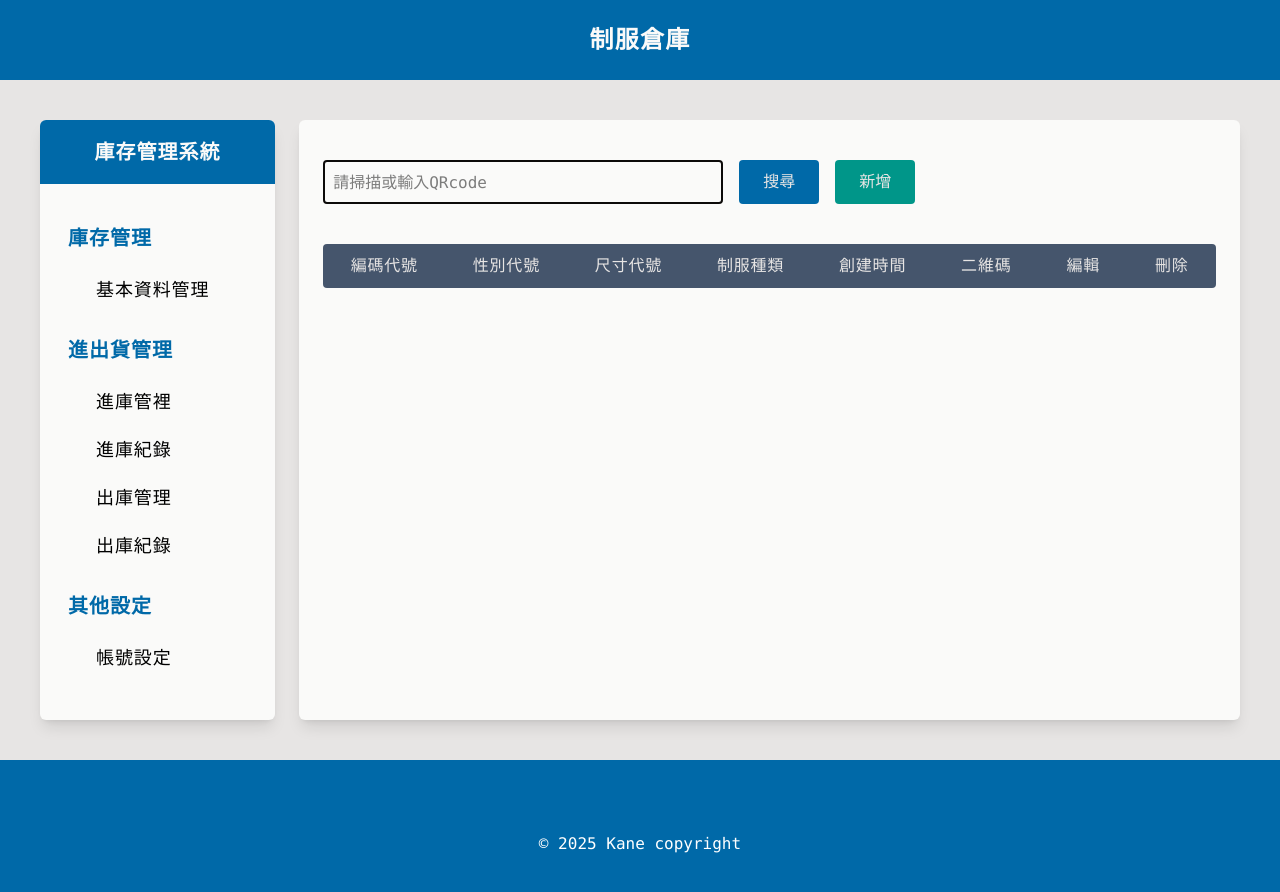
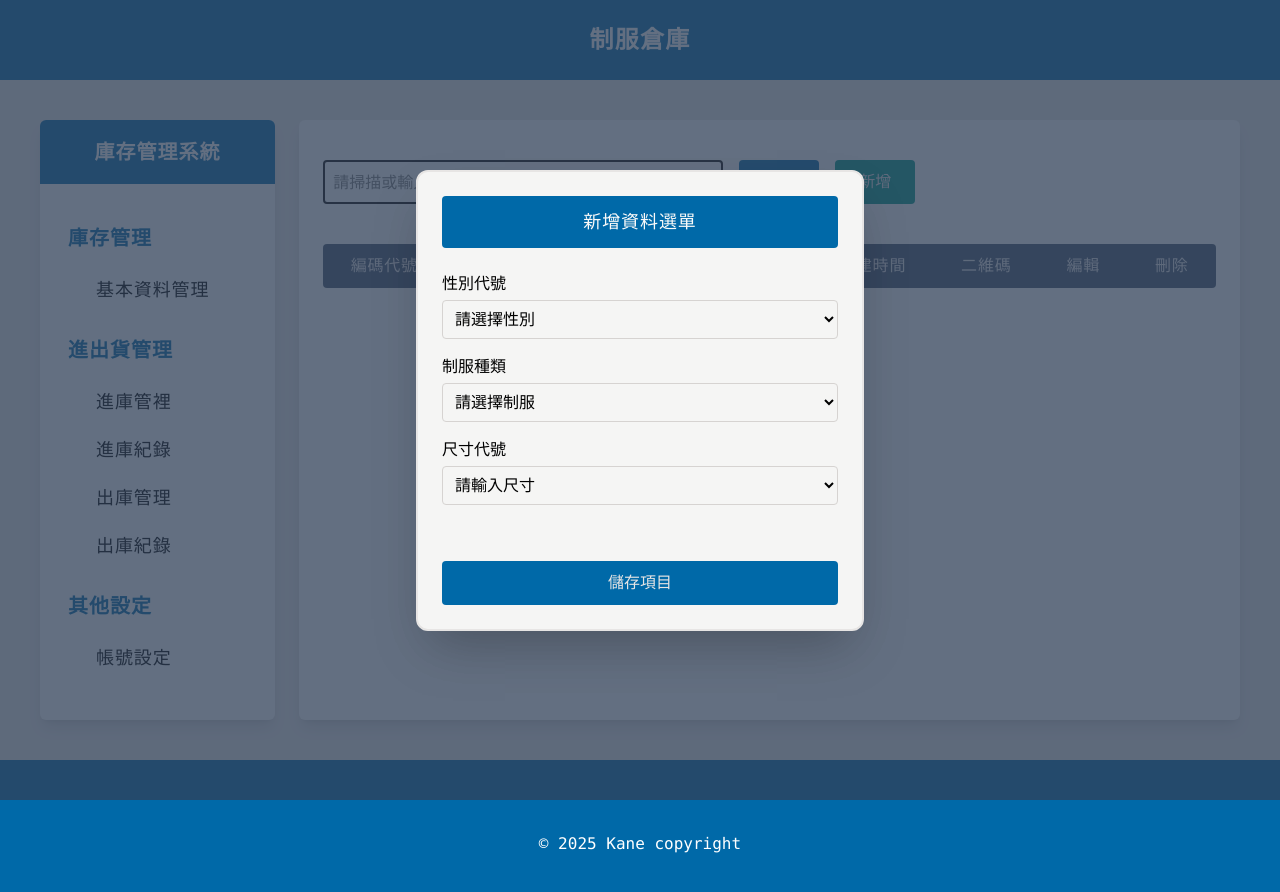
Before and after one commit to ywei-chen/uniform-inventory, a Next.js app: page / in a window 1280 px wide. Shown: the top 892 px of the page. Built offline with nearby package versions, Linux system fonts and the light colour scheme.

Commit message:
20250925_23:56

```diff
--- a/component/content.js
+++ b/component/content.js
@@ -1,5 +1,6 @@
 import '@/styles/globals.css';
 import styles from '@/styles/style.module.css';
+import Createpage from './createpage';
 
 const Leftlocation = () => {
     return (<>
@@ -41,9 +42,9 @@ const Leftlocation = () => {
 const Content = () => {
     const pItem = ['編碼代號', '性別代號', '尺寸代號', '制服種類','創建時間', '二維碼','編輯','刪除'];
     return (<>
-        <div className='my-10'></div>
         <section>
-            <div className='flex items-center justify-center'>
+            <div className='flex items-center justify-center my-10 static'>
+                <Createpage />
                 <Leftlocation />
                 {/*右欄區域 */}
                 <div className='rounded-md bg-stone-50 ml-3 mr-10 w-full h-150 shadow-lg'>
--- a/component/createpage.js
+++ b/component/createpage.js
@@ -2,26 +2,63 @@ import '@/styles/globals.css';
 import styles from '@/styles/style.module.css';
 
 const Createpage = () => {
+    const gender = [{ value: 'F', label: '女生'}, { value: 'M', label: '男生'}];
+    const uniform = [
+        {value: 'coach', label:'教練上衣'}, {value: 'common', label:'一般上衣'},
+        {value: 'coat', label:'上身外套'}, {value: 'overall', label:'整套工衣'}
+    ];
+    const sizes = [
+        { value: 'XS', label: 'XS'}, { value: 'S', label: 'S'}, { value: 'M', label: 'M'},
+        { value: 'L', label: 'L'}, { value: 'XL', label: 'XL'}, { value: '2XL', label: '2XL'},
+        { value: '3XL', label: '3XL'}, { value: '4XL', label: '4XL'}, { value: '5XL', label: '5XL'},
+    ];
+
+
+
     return (<>
-        <div>
-            <div>
-                <h2>新增資料選單</h2>
+        <div className='fixed z-30 inset-0 flex justify-center items-center'>
+            <div className='absolute inset-0 size-full bg-slate-700 opacity-75' />
+            <div className='relative z-40 shadow-2xl w-md bg-stone-100 border-stone-200 border-2 rounded-xl p-6'>
+                <div className='mb-6'>
+                    <h2 className=' tracking-wider text-lg text-center bg-sky-700 text-stone-50 py-3 rounded-sm'>新增資料選單</h2>
+                </div>
+                <form>
+                    <div className='mb-4'>
+                        <h1 className='font-medium mb-1'>性別代號</h1>
+                        <select className={styles.selectItem} defaultValue=''>
+                            <option value='' disabled>請選擇性別</option>
+                            {gender.map((gender) => {
+                                return (
+                                    <option key={gender.value} value={gender.value}>{gender.label}</option>
+                                )
+                            })}
+                        </select>
+                    </div>
+                    <div className='mb-4'>
+                        <h1 className='font-medium mb-1'>制服種類</h1>
+                        <select className={styles.selectItem} defaultValue=''>
+                            <option value='' disabled>請選擇制服</option>
+                            {uniform.map((uniform) => {
+                                return (
+                                    <option key={uniform.value} value={uniform.value}>{uniform.label}</option>
+                                )
+                            })}
+                        </select>
+                    </div>
+                    <div className='mb-4'>
+                        <h1 className='font-medium mb-1'>尺寸代號</h1>
+                        <select className={styles.selectItem} defaultValue=''>
+                            <option value='' disabled>請輸入尺寸</option>
+                            {sizes.map((size) => {
+                                return (
+                                    <option key={size.value} value={size.value}>{size.label}</option>
+                                )
+                            })}
+                        </select>
+                    </div>
+                </form>
+                <button className={styles.buttonSave}>儲存項目</button>
             </div>
-            <form>
-                <div>
-                    <h1>性別代號</h1>
-                    <select></select>
-                </div>
-                <div>
-                    <h1>尺寸代號</h1>
-                    <select></select>
-                </div>
-                <div>
-                    <h1>制服種類</h1>
-                    <select></select>
-                </div>
-            </form>
-            <button className=''>儲存項目</button>
         </div>
     </>)
 }
--- a/styles/style.module.css
+++ b/styles/style.module.css
@@ -31,6 +31,17 @@
          active:text-white active:bg-sky-700;
 }
 
+.buttonSave {
+  @apply rounded-sm bg-sky-700 text-stone-200
+         w-full h-11 mt-10 p-2
+         hover:bg-stone-400
+         active:text-white active:bg-sky-700;
+}
+
 .pItem {
   @apply text-stone-200 font-medium tracking-wider
 }
+
+.selectItem {
+  @apply border border-stone-300 rounded-sm p-2 w-full;
+}
```
